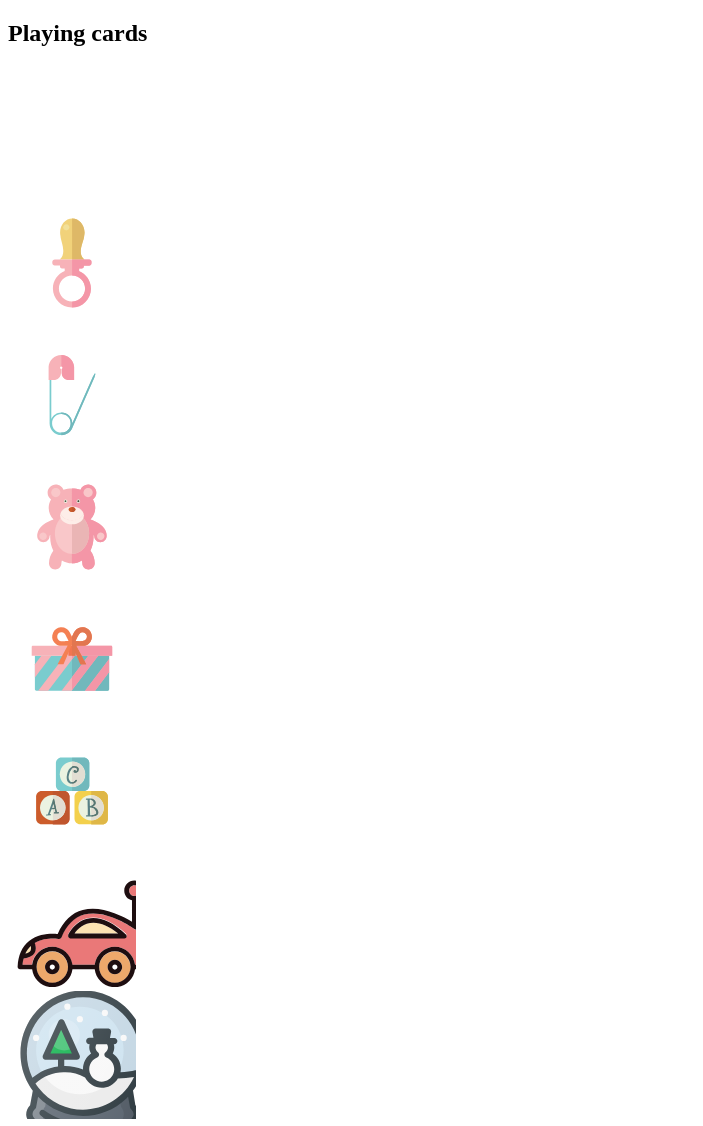
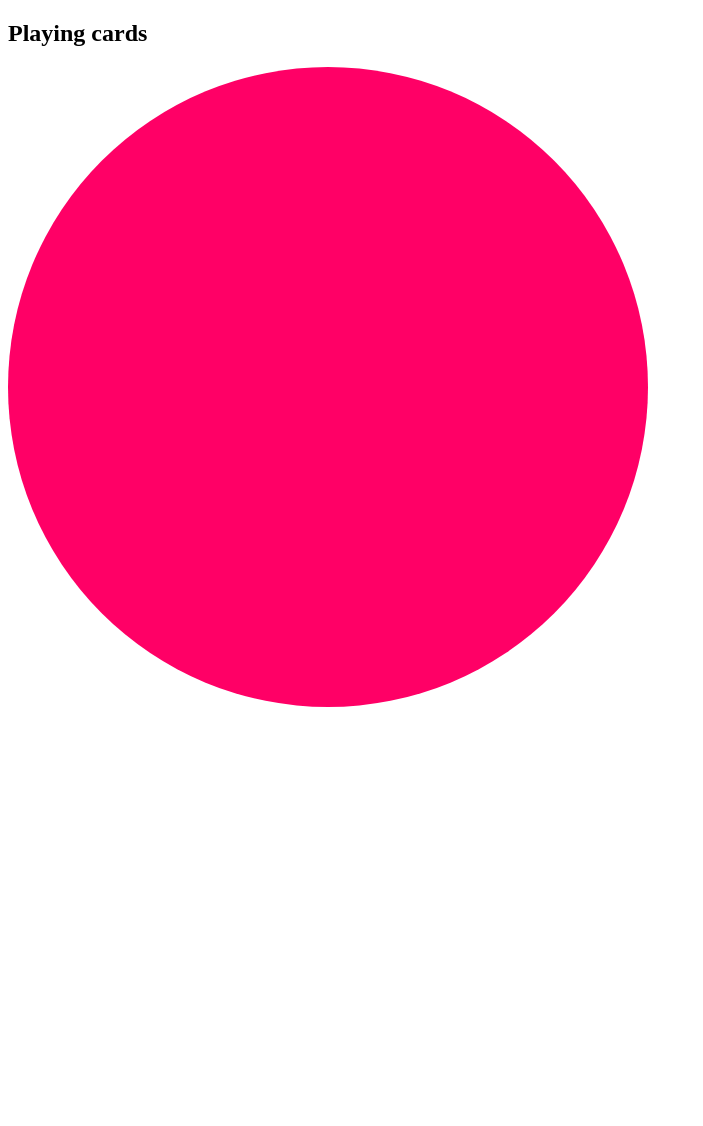
Before and after one commit to bmwant/dobby, a website: page index.html in a window 1280 px wide. Shown: the whole page, without its empty margins (0-703 px from the left). After the commit the page ends 800 px from the top, so only its background shows below. Drawn offline with nearby package versions, Linux system fonts and the light colour scheme.

Commit message:
Add css file

```diff
--- a/index.html
+++ b/index.html
@@ -2,12 +2,16 @@
 <html>
 <head>
   <title>Spot it!</title>
+
+  <link rel="stylesheet" href="/static/css/main.css">
+
   <script src="/node_modules/jquery/dist/jquery.js"></script>
   <script src="/node_modules/svg.js/dist/svg.js"></script>
   <script src="/static/js/main.js"></script>
 </head>
 <body>
   <h2>Playing cards</h2>
-  <div id="field"></div>
+  <div id="main-card"></div>
+  <!--<div id="field"></div>-->
 </body>
 </html>
--- /dev/null
+++ b/static/css/main.css
@@ -0,0 +1,4 @@
+#main-card {
+    width: 640px;
+    height: 640px;
+}
--- a/static/js/main.js
+++ b/static/js/main.js
@@ -15,6 +15,9 @@ $(function() {
         '/static/img/008_snow.svg'
     ];
 
+    var card = SVG('main-card');
+    var circle = card.circle(640).fill('#f06');
+
     $.each(images, function(index, value) {
         var imagePath = images[index];
         var imageBlockId = 'image' + index;
```
